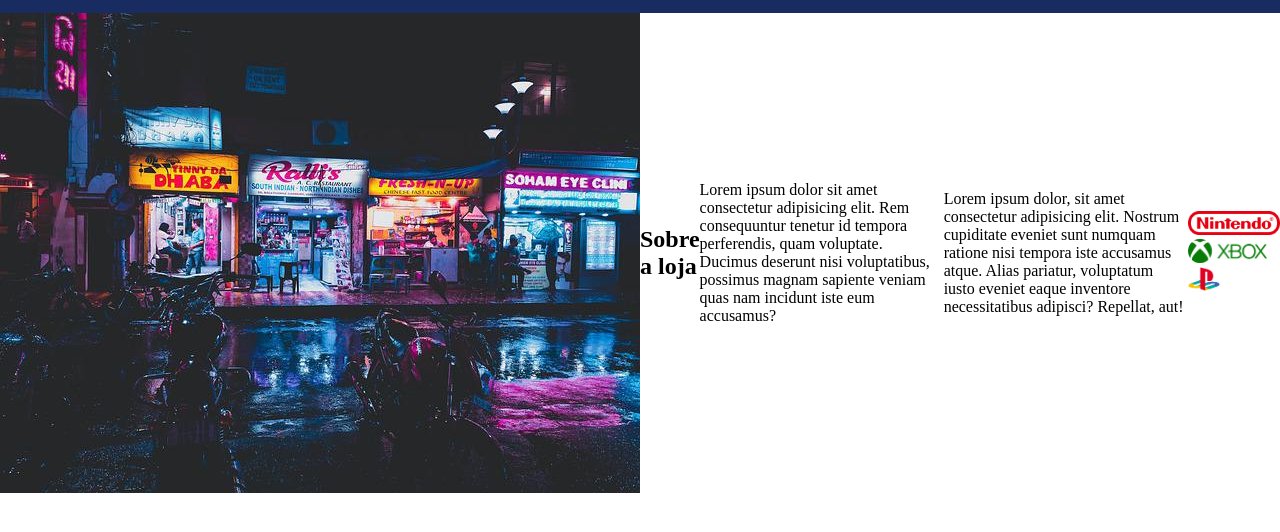
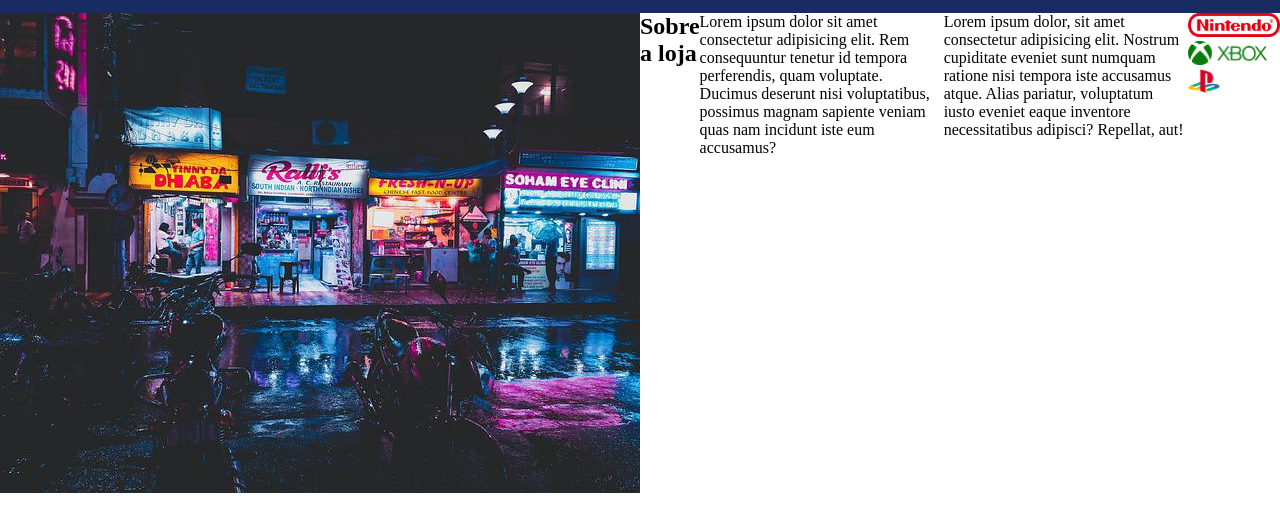
Before and after one commit to codeverson/Games-Shop, a plain HTML site: page index.html in a window 1280 px wide. Shown: the part 56-588 px from the top of the page. Drawn offline with Linux system fonts and the light colour scheme.

Commit message:
Erro na justificação do Texto

```diff
--- a/main.css
+++ b/main.css
@@ -27,11 +27,11 @@ header nav li a {
     margin: 0 auto;
 }
 
-header .container,
-section .container {
+header .container{
     display: flex;
     align-items: center;
     justify-content: space-between;
+
 }
 
 .brands-list img {
@@ -41,3 +41,9 @@ section .container {
 .brands-list li {
     display: inline;
 }
+
+section .container {
+    display:flex;
+    justify-content: space-between;
+    align-items: flex-start;
+}
```
